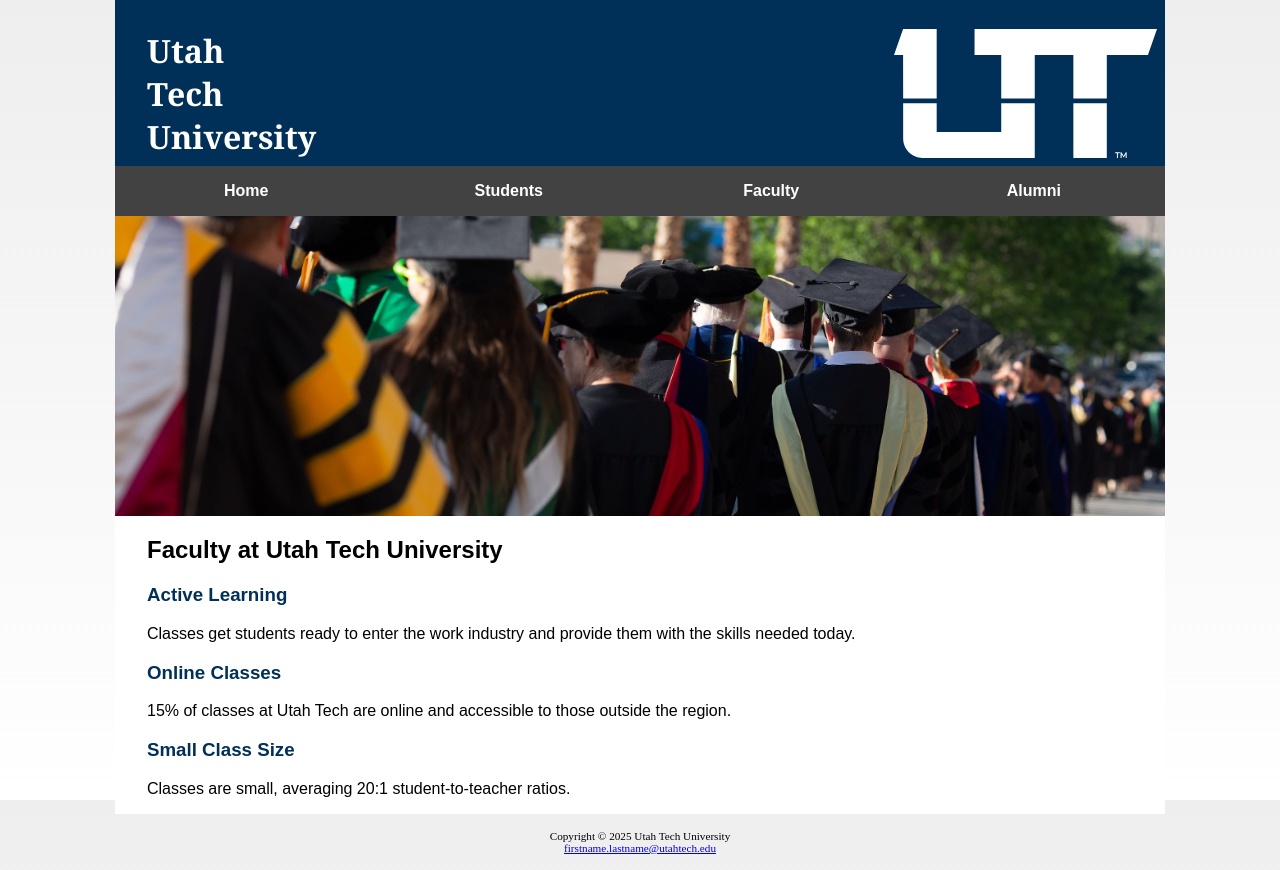
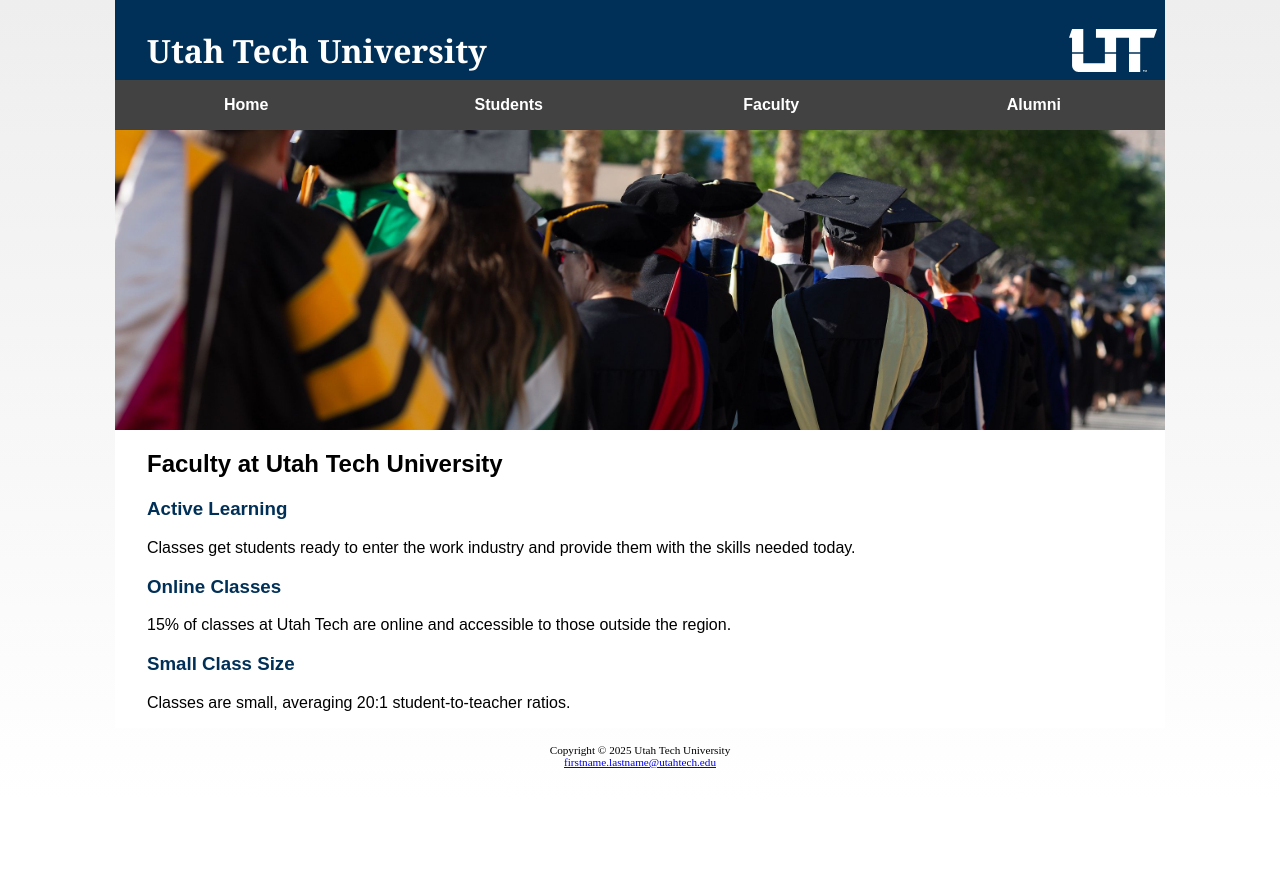
Before and after one commit to Studidart/se1400, a plain HTML site: page UtahTech4/faculty.html in a window 1280 px wide. After the commit the page ends 800 px from the top, so only its background shows below. Drawn offline with Linux system fonts and the light colour scheme.

Commit message:
Update faculty.html

```diff
--- a/UtahTech4/faculty.html
+++ b/UtahTech4/faculty.html
@@ -9,7 +9,7 @@
 <body>
   <div id="wrapper">
     <header>
-      <h1><a href="index.html" id="wrapper">Utah Tech University</a></h1>
+      <h1><a href="index.html">Utah Tech University</a></h1>
     </header>
 
   <nav>
```
